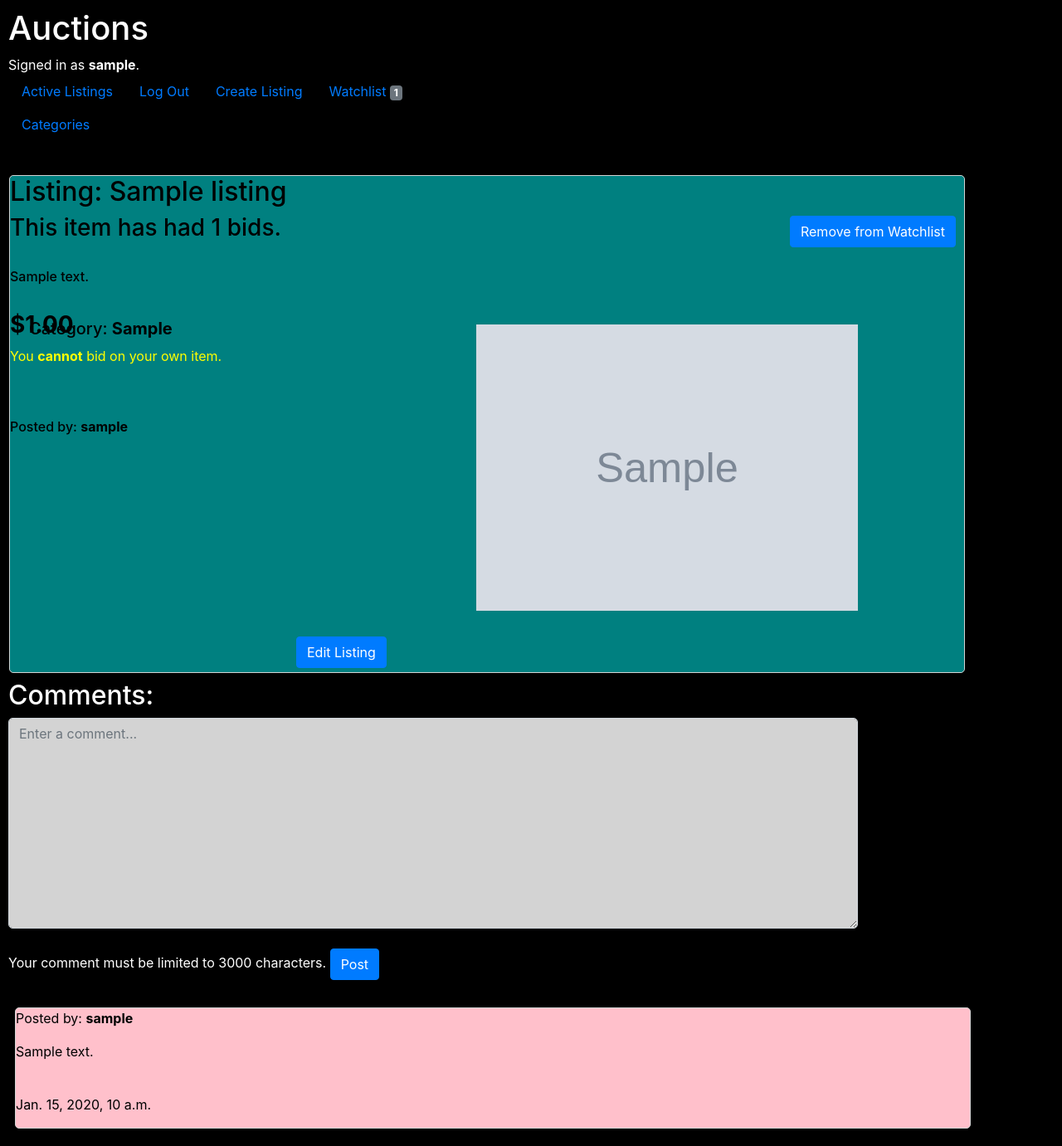
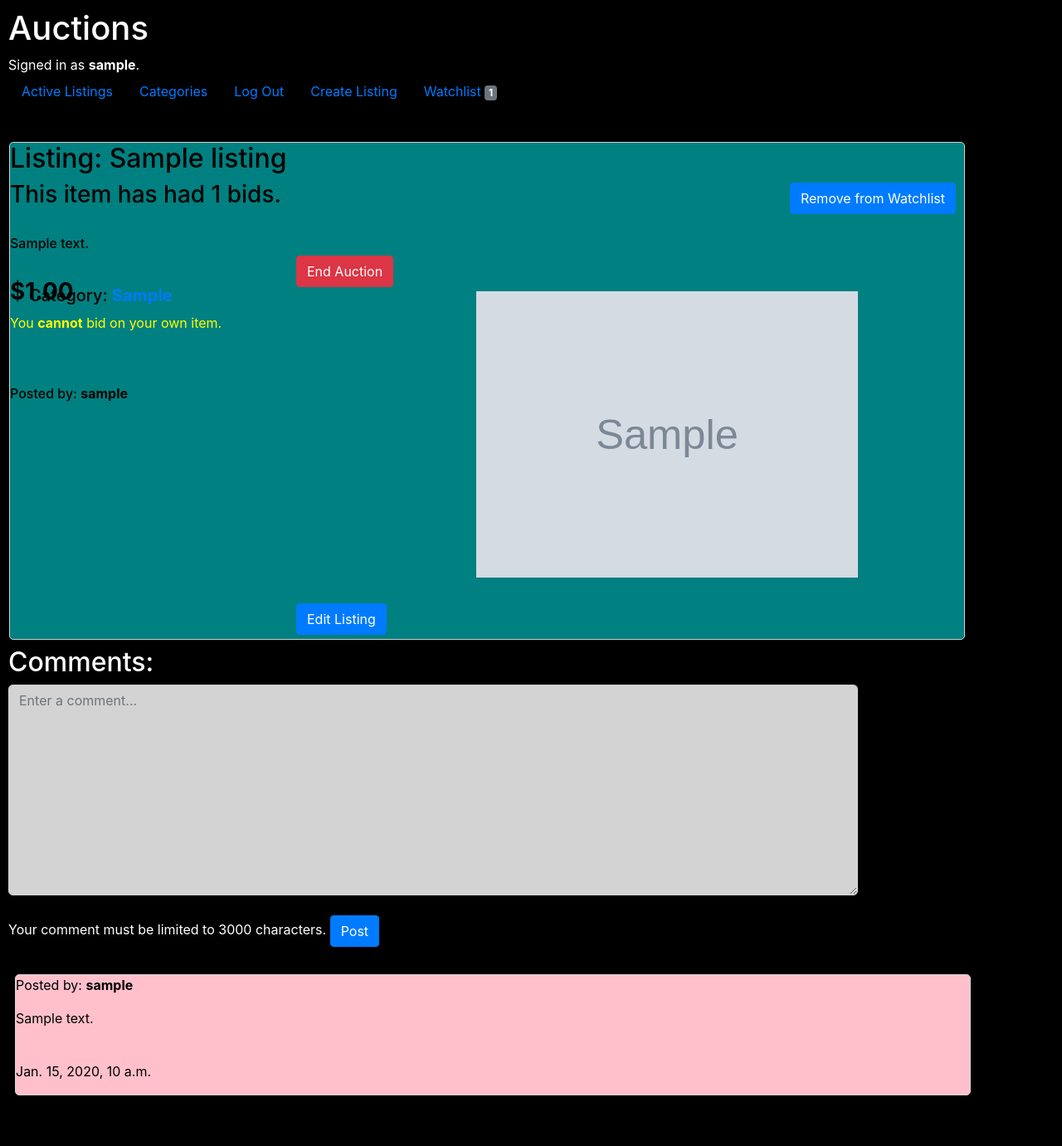
Before and after one commit to Tarvalas/Project2, a Django app: page /see_listing/1 in a window 1280 px wide. Shown: the top 1381 px of the page at 83% size. After the commit the page ends 1320 px from the top, so only its background shows below. Run offline with Django 3.2, Linux system fonts and the light colour scheme; a user stored in the database is signed in; tables that the repository leaves empty hold one stand-in row (values such as "Sample post"); grey boxes marked "Sample" are stand-in pictures; some libraries are stand-ins or nearby versions.

Commit message:
modified listing model and added functionality to end the auction with appropriate message

```diff
--- a/auctions/admin.py
+++ b/auctions/admin.py
@@ -4,6 +4,7 @@ from .models import User, Listing, Bid, Comment
 
 class ListingInline(admin.TabularInline):
     model = Listing
+    fk_name = 'winner'
 
 class UserAdmin(admin.ModelAdmin):
     inlines = [ListingInline]
--- a/auctions/models.py
+++ b/auctions/models.py
@@ -20,7 +20,8 @@ class Listing(models.Model):
     category = models.CharField(max_length=30, null=True, blank=True)
     list_time = models.DateTimeField(auto_now_add=True)
     num_bids = models.IntegerField(default=0)
-    winner = models.CharField(max_length=50, blank=True, null=True)
+    winner = models.ForeignKey(User, on_delete=models.CASCADE, related_name='winner', null=True)
+    active = models.BooleanField(default=True)
 
     def __str__(self):
         return f"{self.title}"
--- a/auctions/templates/auctions/index.html
+++ b/auctions/templates/auctions/index.html
@@ -18,7 +18,7 @@
                         <h6><strong>Price: </strong>${{ item.start_bid }}<h6>
                         <br>
                         {% if item.category %}
-                            <h5 id="category">Category: <strong>{{ item.category }}</strong></h5>
+                            <h5 id="category">Category: <a href="{% url 'category_listing' item.category %}"><strong>{{ item.category }}</strong></a></h5>
                         {% endif %}
                         <br><br><br><hr>
                         <p style="color: gray;">Created: {{ item.list_time }}</p>
--- a/auctions/templates/auctions/layout.html
+++ b/auctions/templates/auctions/layout.html
@@ -19,6 +19,8 @@
         <ul class="nav">
             <li class="nav-item">
                 <a class="nav-link" href="{% url 'index' %}">Active Listings</a>
+            </li>
+            <li class="nav-item">
                 <a class="nav-link" href="{% url 'categories' %}">Categories</a>
             </li>
             {% if user.is_authenticated %}
--- a/auctions/templates/auctions/listing.html
+++ b/auctions/templates/auctions/listing.html
@@ -23,7 +23,7 @@
                 <p style="color: yellow;">You <strong>cannot</strong> bid on your own item.</p>
             {% elif not user.is_authenticated %}
                 <h5>To place a bid, <a href="{% url 'login' %}">Login</a></h5>
-            {% else %}
+            {% elif listing.active %}
                 <form action="{% url 'see_listing' listing.id %}" method="post">
                     {% csrf_token %}
                     {% for field in bid_form %}
@@ -34,6 +34,8 @@
                     {% endfor %}
                     <input class="btn btn-primary" type="submit" value="Place Bid" name="bidding">
                 </form>
+            {% else %}
+                <h3>This auction is closed.</h3>
             {% endif %}
             <br><br>
             <h6>Posted by: <strong>{{ listing.user }}</strong></h6>
@@ -41,11 +43,20 @@
         <br>
 
         {% if listing.category %}
-            <h5 id="category">Category: <strong>{{ listing.category }}</strong></h5>
+            <h5 id="category">Category: <a href="{% url 'category_listing' listing.category %}"><strong>{{ listing.category }}</strong></a></h5>
         {% endif %}
 
-        {% if can_edit %}
-            <button class="btn btn-primary edit_btn" type="button"><a style="color: white;" href="{% url 'edit_listing' listing.id %}">Edit Listing</a></button>
+        {% if can_edit and listing.active %}
+        <div class="poster-buttons">
+            <form action="{% url 'edit_listing' listing.id %}" method="GET">
+                {% csrf_token %}
+                <input class="btn btn-primary edit_btn" type="submit" value="Edit Listing" name="edit">
+            </form>
+            <form action="{% url 'see_listing' listing.id %}" method="POST">
+                {% csrf_token %}
+                <input class="btn btn-danger" type="submit" value="End Auction" name="end">
+            </form>
+        </div>
         {% endif %}
 
     </div>
--- a/auctions/views.py
+++ b/auctions/views.py
@@ -5,7 +5,7 @@ from django.http import HttpResponse, HttpResponseRedirect
 from django.shortcuts import render
 from django.urls import reverse, reverse_lazy
 
-from .models import User, Listing, Comment
+from .models import User, Listing, Comment, Bid
 from .forms import RegisterForm, LoginForm, ListingForm, BiddingForm, CommentForm
 
 
@@ -126,7 +126,8 @@ def edit_listing_view(request, item_id):
         else:
             return render(request, "auctions/listing_edit.html", {
                 "message": "Error with form.",
-                "form": form
+                "form": form,
+                "listing": listing
             })
 
     if listing.user != request.user:
@@ -190,7 +191,20 @@ def see_listing(request, item_id):
                 else:
                     context["message"] = "Your comment cannot be posted."
                     return render(request, "auctions/listing.html", context=context)
+        if "end" in request.POST:
+            listing.active = False
+            max_bid = Bid.objects.order_by('bid').last()
+            listing.winner = max_bid.user
+            listing.save()
+            return HttpResponseRedirect(reverse("see_listing", args = [item_id]))
     else:
+        if not listing.active:
+            if not listing.winner:
+                context['message'] = f"This auction for {listing.title} has been closed with no winner."
+            elif request.user == listing.winner:
+                context['message'] = f"Congratulations! You have won this auction for {listing.title}."
+            else:
+                context['message'] = f"The auction for {listing.title} has a winner and has been closed."
         return render(request, "auctions/listing.html", context=context)
 
 
@@ -220,6 +234,7 @@ def categories(request):
     }
     return render(request, "auctions/categories.html", context)
 
+
 def category_listing(request, category):
     category_listings = Listing.objects.filter(category=category)
 
```
Also changed, not shown: auctions/migrations/0002_listing_active.py (added), auctions/migrations/0003_alter_listing_winner.py (added).
